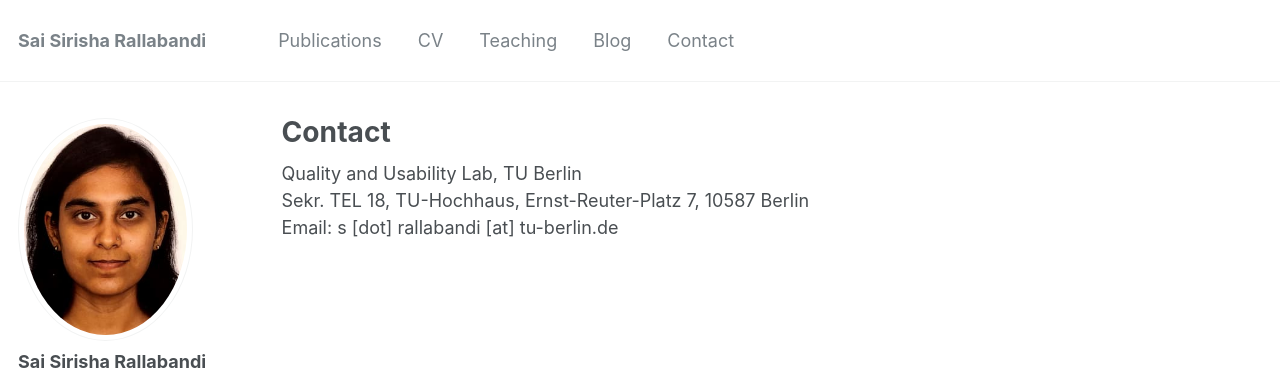
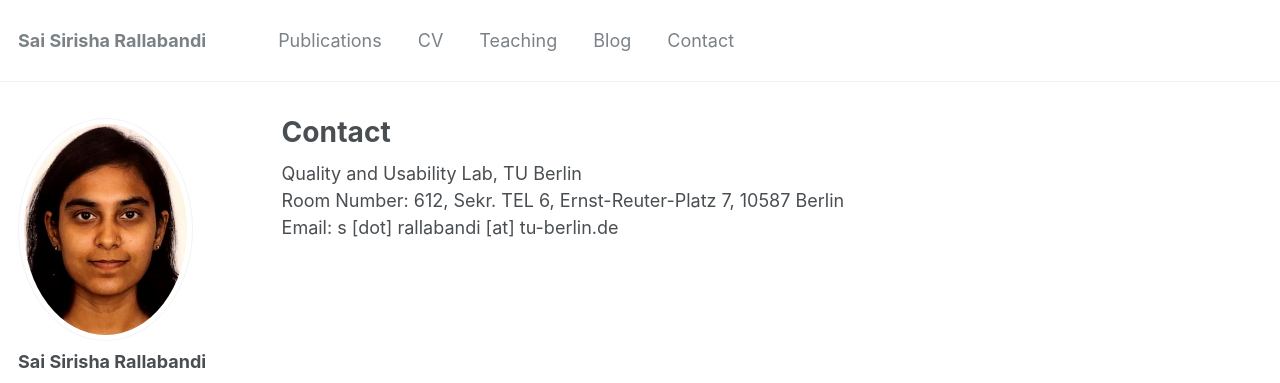
Before and after one commit to SaiSirishaR/saisirishar.github.io, a Jekyll site: the page built from _pages/contact.md, in a window 1280 px wide. Shown: the top 383 px of the page. Built offline with Jekyll 4.4.1, drawn with Linux system fonts in a browser that asks for light colours.

Commit message:
Update contact.md

```diff
--- a/_pages/contact.md
+++ b/_pages/contact.md
@@ -8,5 +8,5 @@ redirect_from:
  # - /contact.html
 ---
 Quality and Usability Lab, TU Berlin <br/>
-Sekr. TEL 18, TU-Hochhaus, Ernst-Reuter-Platz 7, 10587 Berlin <br/>
+Room Number: 612, Sekr. TEL 6, Ernst-Reuter-Platz 7, 10587 Berlin <br/>
 Email: s [dot] rallabandi [at] tu-berlin.de
```
